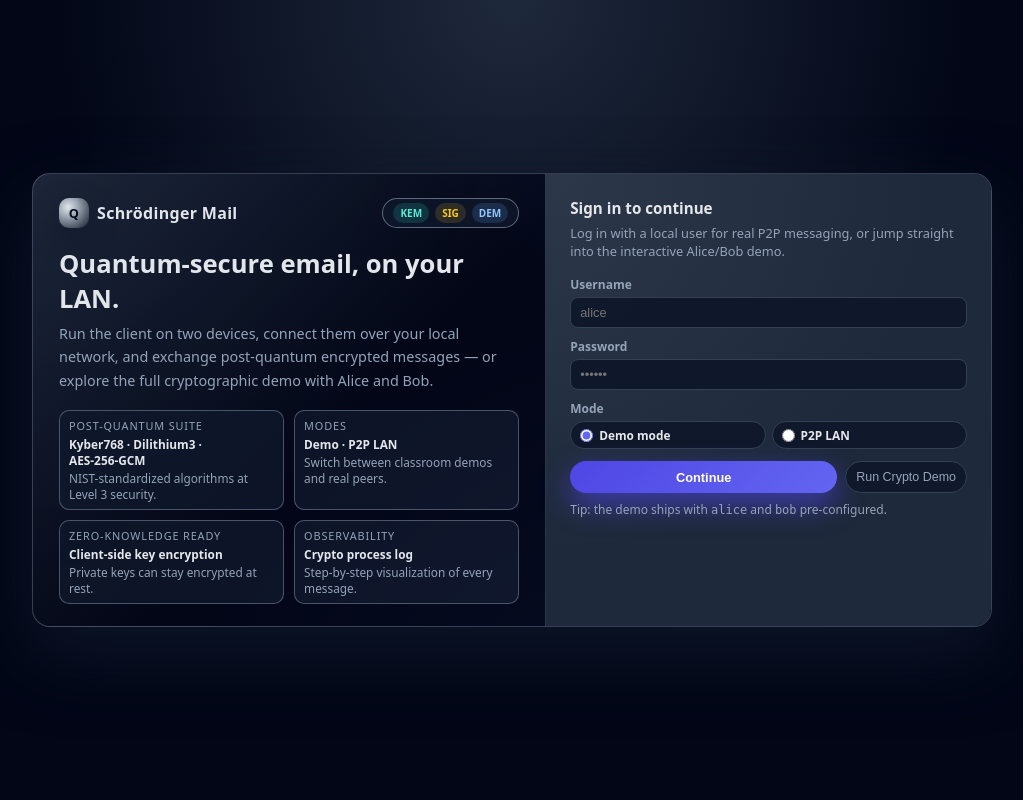
After one commit to rabbive/schrodinger-mail, a Flask app: template templates/home.html in a window 1280 px wide. The commit adds this page. Shown: the whole page, without its empty margins (128-1151 px from the left). Run offline with Flask 3, Linux system fonts and the light colour scheme; the template is opened without the code that fills it, so the values that code supplies are empty; parts of the project's set-up code (start-up, migrations or seed data) failed here and were passed over.

Commit message:
feat: add p2p lan mode and home login page
Co-authored-by: Cursor <cursoragent@cursor.com>

```diff
--- a/app.py
+++ b/app.py
@@ -88,6 +88,13 @@ def _bootstrap() -> None:
             clients[u["username"]] = c
             inboxes[u["username"]] = db.load_emails(u["username"])
     else:
+        # No users in the database yet. In demo mode, create Alice and Bob
+        # so the cryptographic walkthrough works out-of-the-box. When P2P
+        # LAN mode is enabled, we instead wait for explicit registration
+        # so that each node represents a single real user.
+        if config.P2P_ENABLED:
+            logger.info("P2P mode enabled and no users found; waiting for registration.")
+            return
         for name in ("alice", "bob"):
             c = Client(name, mail_server)
             clients[name] = c
@@ -180,6 +187,7 @@ def _current_user() -> Optional[str]:
 
 def _require_auth(f):
     """Decorator: require login via JWT or session."""
+
     @wraps(f)
     def wrapper(*args, **kwargs):
         has_any_password = any(db.get_password_hash(u) for u in clients)
@@ -188,6 +196,7 @@ def _require_auth(f):
             if not user:
                 return jsonify({"error": "Authentication required.", "login_required": True}), 401
         return f(*args, **kwargs)
+
     return wrapper
 
 
@@ -195,6 +204,66 @@ def _notify_ws(username: str, event: str, data: Any = None) -> None:
     """Send a WebSocket notification to a user's room."""
     if socketio:
         socketio.emit(event, data or {}, room=username)
+
+
+def _get_p2p_contact_address(owner: str, recipient: str) -> Optional[str]:
+    """
+    Look up the P2P peer address for *recipient* from *owner*'s contacts.
+
+    Returns a string like ``\"192.168.1.10:6001\"`` or ``None`` if not found.
+    """
+    if not config.P2P_ENABLED:
+        return None
+    try:
+        contacts = db.load_contacts(owner)
+    except Exception:
+        return None
+    for c in contacts:
+        if c.get("username") == recipient and c.get("peer_address"):
+            return str(c["peer_address"])
+    return None
+
+
+def _send_p2p_package(
+    peer_address: str,
+    recipient: str,
+    sender: str,
+    package: Dict[str, Any],
+) -> Optional[str]:
+    """
+    Send an encrypted package directly to a peer node over HTTP.
+
+    Returns ``None`` on success or an error string on failure.
+    """
+    import json
+    import urllib.error
+    import urllib.request
+
+    url = f"http://{peer_address}/p2p/incoming"
+
+    def _b64(b: bytes) -> str:
+        return base64.b64encode(b).decode("ascii")
+
+    payload = {
+        "recipient": recipient,
+        "sender": sender,
+        "encapsulated_key": _b64(package["encapsulated_key"]),
+        "ciphertext": _b64(package["ciphertext"]),
+        "nonce": _b64(package["nonce"]),
+        "tag": _b64(package["tag"]),
+    }
+
+    data = json.dumps(payload).encode("utf-8")
+    req = urllib.request.Request(url, data=data, headers={"Content-Type": "application/json"})
+    try:
+        with urllib.request.urlopen(req, timeout=5) as resp:  # nosec B310
+            if resp.status >= 400:
+                return f"P2P peer returned HTTP {resp.status}"
+    except urllib.error.URLError as exc:
+        return f"Failed to contact P2P peer at {peer_address}: {exc}"
+    except Exception as exc:  # pragma: no cover - defensive
+        return f"Unexpected error contacting P2P peer at {peer_address}: {exc}"
+    return None
 
 
 # ── CSRF Token ───────────────────────────────────────────────────────────────
@@ -234,13 +303,16 @@ def _record_duration(response):
 
 # ── Routes: Pages ────────────────────────────────────────────────────────────
 
+
 @app.route("/")
-def index():
-    return render_template("index.html")
+def home():
+    """Landing page with login + mode selection + demo button."""
+    return render_template("home.html")
 
 
-@app.route("/login")
-def login_page():
+@app.route("/dashboard")
+def dashboard():
+    """Main single-page application (existing dashboard)."""
     return render_template("index.html")
 
 
@@ -367,6 +439,8 @@ def api_state():
             "encrypted_attachments": True,
             "email_threading": True,
         },
+        "mode": "p2p" if config.P2P_ENABLED else "demo",
+        "local_username": _current_user() or session.get("username", ""),
     })
 
 
@@ -502,11 +576,25 @@ def api_send():
         result = client.send_email_with_log(recipient_name, subject, body, encrypt_subject)
 
     pkg = result["package"]
-    db.save_pending(
-        recipient=recipient_name, sender=sender_name,
-        encapsulated_key=pkg["encapsulated_key"], ciphertext=pkg["ciphertext"],
-        nonce=pkg["nonce"], tag=pkg["tag"],
-    )
+
+    # If P2P LAN mode is enabled and we have a peer address configured for
+    # this recipient, send the package directly to the peer node instead of
+    # using the in-memory demo server.
+    peer_address = _get_p2p_contact_address(sender_name, recipient_name)
+    if config.P2P_ENABLED and peer_address:
+        error = _send_p2p_package(peer_address, recipient_name, sender_name, pkg)
+        if error:
+            return jsonify({"error": error}), 502
+    else:
+        # Demo / central mode: store pending package locally.
+        db.save_pending(
+            recipient=recipient_name,
+            sender=sender_name,
+            encapsulated_key=pkg["encapsulated_key"],
+            ciphertext=pkg["ciphertext"],
+            nonce=pkg["nonce"],
+            tag=pkg["tag"],
+        )
 
     sent_subject = subject if not encrypt_subject else result.get("subject", subject)
     level_label = {1: "Password", 2: "PQC", 3: "Hybrid RSA+Kyber"}.get(security_level, "PQC")
@@ -555,10 +643,14 @@ def api_send_forged():
     )
 
     pkg = result["package"]
+    # Forgery demo is always a local / demo operation; do not use P2P path.
     db.save_pending(
-        recipient=recipient_name, sender=sender_name,
-        encapsulated_key=pkg["encapsulated_key"], ciphertext=pkg["ciphertext"],
-        nonce=pkg["nonce"], tag=pkg["tag"],
+        recipient=recipient_name,
+        sender=sender_name,
+        encapsulated_key=pkg["encapsulated_key"],
+        ciphertext=pkg["ciphertext"],
+        nonce=pkg["nonce"],
+        tag=pkg["tag"],
     )
     db.log_audit(sender_name, "send_forged", f"Forged sig demo to {recipient_name}", _get_ip())
 
@@ -689,6 +781,69 @@ def api_replay(username: str):
     return jsonify({"ok": True, "message": f"Replayed the first pending message for {username}."})
 
 
+# ── Routes: P2P LAN Mode ─────────────────────────────────────────────────────
+
+
+@app.route("/p2p/incoming", methods=["POST"])
+def p2p_incoming():
+    """
+    Receive an encrypted package from a peer node on the LAN.
+
+    The payload is expected to be JSON with base64-encoded fields:
+        recipient, sender, encapsulated_key, ciphertext, nonce, tag
+    """
+    if not config.P2P_ENABLED:
+        return jsonify({"error": "P2P mode is disabled on this node."}), 404
+
+    data = request.get_json(force=True)
+    recipient = data.get("recipient", "").strip().lower()
+    sender = data.get("sender", "").strip().lower()
+    enc_b64 = data.get("encapsulated_key")
+    ct_b64 = data.get("ciphertext")
+    nonce_b64 = data.get("nonce")
+    tag_b64 = data.get("tag")
+
+    if not recipient or not sender:
+        return jsonify({"error": "recipient and sender are required."}), 400
+    if recipient not in clients:
+        return jsonify({"error": f"Unknown local recipient '{recipient}'"}), 404
+    if not all([enc_b64, ct_b64, nonce_b64, tag_b64]):
+        return jsonify({"error": "Missing encrypted package fields."}), 400
+
+    try:
+        encapsulated_key = base64.b64decode(enc_b64)
+        ciphertext = base64.b64decode(ct_b64)
+        nonce = base64.b64decode(nonce_b64)
+        tag = base64.b64decode(tag_b64)
+    except Exception as exc:
+        return jsonify({"error": f"Invalid base64 in package: {exc}"}), 400
+
+    package = {
+        "encapsulated_key": encapsulated_key,
+        "ciphertext": ciphertext,
+        "nonce": nonce,
+        "tag": tag,
+    }
+
+    try:
+        mail_server.send_message(sender=sender, recipient=recipient, package=package)
+    except KeyError as exc:
+        return jsonify({"error": str(exc)}), 400
+
+    # Persist a pending record so tests and tooling can inspect queued messages.
+    db.save_pending(
+        recipient=recipient,
+        sender=sender,
+        encapsulated_key=encapsulated_key,
+        ciphertext=ciphertext,
+        nonce=nonce,
+        tag=tag,
+    )
+    db.log_audit(recipient, "p2p_incoming", f"P2P message from {sender}", _get_ip())
+
+    return jsonify({"ok": True})
+
+
 # ── Routes: Reply / Forward ─────────────────────────────────────────────────
 
 @app.route("/api/reply", methods=["POST"])
@@ -776,8 +931,16 @@ def api_add_contact(username: str):
         kyber_fp = crypto_utils.key_fingerprint_short(clients[target].kyber_pk)
         dilithium_fp = crypto_utils.key_fingerprint_short(clients[target].dilithium_pk)
 
-    cid = db.save_contact(owner=username, name=name, username=target,
-                          kyber_fp=kyber_fp, dilithium_fp=dilithium_fp, notes=data.get("notes", ""))
+    cid = db.save_contact(
+        owner=username,
+        name=name,
+        username=target,
+        kyber_fp=kyber_fp,
+        dilithium_fp=dilithium_fp,
+        notes=data.get("notes", ""),
+        peer_address=data.get("peer_address", "").strip(),
+        device_label=data.get("device_label", "").strip(),
+    )
     return jsonify({"ok": True, "contact_id": cid})
 
 
--- a/models.py
+++ b/models.py
@@ -102,6 +102,9 @@ class Contact(Base):
     dilithium_fingerprint = Column(String(200), default="")
     verified = Column(Boolean, default=False)
     notes = Column(Text, default="")
+    # Optional P2P fields for direct LAN delivery
+    peer_address = Column(String(255), default="")  # e.g. "192.168.1.10:6001"
+    device_label = Column(String(100), default="")
 
     owner_user = relationship("User", back_populates="contacts")
 
--- /dev/null
+++ b/templates/home.html
@@ -0,0 +1,375 @@
+<!DOCTYPE html>
+<html lang="en">
+  <head>
+    <meta charset="UTF-8">
+    <title>Schrödinger Mail — Welcome</title>
+    <meta name="viewport" content="width=device-width, initial-scale=1.0">
+    <style>
+      :root {
+        --bg: #0f172a;
+        --surface: #020617;
+        --surface2: #1e293b;
+        --border: #334155;
+        --accent: #6366f1;
+        --accent-soft: rgba(99,102,241,.12);
+        --text: #e5e7eb;
+        --text-dim: #94a3b8;
+        --danger: #f97373;
+      }
+      * { box-sizing: border-box; margin: 0; padding: 0; }
+      body {
+        min-height: 100vh;
+        display: flex;
+        align-items: center;
+        justify-content: center;
+        background: radial-gradient(circle at top, #1e293b 0, #020617 45%, #020617 100%);
+        color: var(--text);
+        font-family: system-ui, -apple-system, BlinkMacSystemFont, "Segoe UI", sans-serif;
+      }
+      .shell {
+        width: 100%;
+        max-width: 960px;
+        margin: 16px;
+        border-radius: 18px;
+        background: linear-gradient(135deg, rgba(148,163,184,.18), transparent 40%),
+                    linear-gradient(225deg, rgba(59,130,246,.12), transparent 40%),
+                    var(--surface);
+        border: 1px solid rgba(148,163,184,.35);
+        box-shadow: 0 28px 70px rgba(15,23,42,.85);
+        overflow: hidden;
+        display: grid;
+        grid-template-columns: minmax(0, 3fr) minmax(0, 2.6fr);
+      }
+      @media (max-width: 900px) {
+        .shell {
+          grid-template-columns: minmax(0, 1fr);
+        }
+        .hero {
+          border-right: none;
+          border-bottom: 1px solid rgba(148,163,184,.3);
+        }
+      }
+      .hero {
+        padding: 24px 26px 22px;
+        border-right: 1px solid rgba(148,163,184,.3);
+        position: relative;
+        overflow: hidden;
+      }
+      .hero-header {
+        display: flex;
+        align-items: center;
+        justify-content: space-between;
+        margin-bottom: 18px;
+      }
+      .logo {
+        display: flex;
+        align-items: center;
+        gap: 8px;
+        font-weight: 700;
+        letter-spacing: .02em;
+      }
+      .logo-mark {
+        width: 30px;
+        height: 30px;
+        border-radius: 10px;
+        background: radial-gradient(circle at 30% 30%, #e5e7eb 0, #9ca3af 35%, #111827 100%);
+        display: flex;
+        align-items: center;
+        justify-content: center;
+        font-size: 0.8rem;
+        color: #020617;
+        box-shadow: 0 10px 25px rgba(15,23,42,.75);
+      }
+      .pill-suite {
+        padding: 4px 10px;
+        border-radius: 999px;
+        border: 1px solid rgba(148,163,184,.6);
+        background: rgba(15,23,42,.9);
+        display: inline-flex;
+        align-items: center;
+        gap: 6px;
+        font-size: 10px;
+        color: var(--text-dim);
+      }
+      .pill-suite span {
+        padding: 3px 7px;
+        border-radius: 999px;
+        font-weight: 600;
+      }
+      .pill-suite span:nth-child(1) { background: rgba(45,212,191,.16); color: #5eead4; }
+      .pill-suite span:nth-child(2) { background: rgba(251,191,36,.14); color: #facc15; }
+      .pill-suite span:nth-child(3) { background: rgba(96,165,250,.16); color: #93c5fd; }
+      .hero-title {
+        font-size: 1.6rem;
+        font-weight: 700;
+        margin-bottom: 6px;
+      }
+      .hero-sub {
+        font-size: 0.9rem;
+        color: var(--text-dim);
+        line-height: 1.6;
+        margin-bottom: 18px;
+      }
+      .hero-grid {
+        display: grid;
+        grid-template-columns: repeat(2, minmax(0, 1fr));
+        gap: 10px;
+        font-size: 0.74rem;
+      }
+      .chip {
+        border-radius: 10px;
+        padding: 7px 9px;
+        background: rgba(15,23,42,.9);
+        border: 1px solid rgba(148,163,184,.45);
+      }
+      .chip-label {
+        font-size: 0.68rem;
+        text-transform: uppercase;
+        letter-spacing: .08em;
+        color: var(--text-dim);
+        margin-bottom: 3px;
+      }
+      .chip-main {
+        font-weight: 600;
+      }
+      .chip-desc {
+        color: var(--text-dim);
+        margin-top: 2px;
+      }
+      .glow-orbit {
+        position: absolute;
+        inset: -40%;
+        background: radial-gradient(circle at 10% 0, rgba(56,189,248,.18), transparent 55%),
+                    radial-gradient(circle at 90% 100%, rgba(129,140,248,.22), transparent 45%);
+        opacity: .25;
+        pointer-events: none;
+      }
+
+      .panel {
+        padding: 24px 24px 22px;
+        background: radial-gradient(circle at 0 0, rgba(148,163,184,.12), transparent 60%),
+                    var(--surface2);
+      }
+      .panel-title {
+        font-size: 0.95rem;
+        font-weight: 600;
+        margin-bottom: 6px;
+      }
+      .panel-sub {
+        font-size: 0.8rem;
+        color: var(--text-dim);
+        margin-bottom: 16px;
+      }
+      .field-group {
+        margin-bottom: 10px;
+      }
+      .field-label {
+        font-size: 0.75rem;
+        font-weight: 600;
+        color: var(--text-dim);
+        margin-bottom: 4px;
+      }
+      .field-input, .field-select {
+        width: 100%;
+        padding: 7px 9px;
+        border-radius: 8px;
+        border: 1px solid var(--border);
+        background: rgba(15,23,42,.96);
+        color: var(--text);
+        font-size: 0.8rem;
+      }
+      .field-input:focus, .field-select:focus {
+        outline: none;
+        border-color: var(--accent);
+        box-shadow: 0 0 0 1px rgba(99,102,241,.6);
+      }
+      .mode-toggle {
+        display: flex;
+        gap: 6px;
+        margin-bottom: 12px;
+      }
+      .mode-pill {
+        flex: 1;
+        border-radius: 999px;
+        border: 1px solid var(--border);
+        background: rgba(15,23,42,.9);
+        padding: 5px 9px;
+        display: flex;
+        align-items: center;
+        gap: 6px;
+        font-size: 0.74rem;
+        cursor: pointer;
+      }
+      .mode-pill input {
+        accent-color: var(--accent);
+      }
+      .mode-pill span {
+        font-weight: 600;
+      }
+      .actions {
+        display: flex;
+        gap: 8px;
+        margin-top: 10px;
+      }
+      .btn-primary {
+        flex: 1;
+        border: none;
+        padding: 8px 10px;
+        border-radius: 999px;
+        background: linear-gradient(135deg, #4f46e5, #6366f1);
+        color: white;
+        font-size: 0.8rem;
+        font-weight: 600;
+        cursor: pointer;
+        box-shadow: 0 12px 28px rgba(79,70,229,.65);
+      }
+      .btn-secondary {
+        border-radius: 999px;
+        background: rgba(15,23,42,.9);
+        border: 1px solid var(--border);
+        color: var(--text-dim);
+        font-size: 0.78rem;
+        padding: 8px 10px;
+        cursor: pointer;
+      }
+      .hint {
+        font-size: 0.75rem;
+        color: var(--text-dim);
+        margin-top: 8px;
+      }
+      .error {
+        font-size: 0.75rem;
+        color: var(--danger);
+        margin-top: 6px;
+      }
+    </style>
+  </head>
+  <body>
+    <div class="shell">
+      <div class="hero">
+        <div class="glow-orbit"></div>
+        <div class="hero-header">
+          <div class="logo">
+            <div class="logo-mark">Q</div>
+            <div>Schrödinger Mail</div>
+          </div>
+          <div class="pill-suite">
+            <span>KEM</span>
+            <span>SIG</span>
+            <span>DEM</span>
+          </div>
+        </div>
+        <div>
+          <div class="hero-title">Quantum-secure email, on your LAN.</div>
+          <p class="hero-sub">
+            Run the client on two devices, connect them over your local network,
+            and exchange post-quantum encrypted messages — or explore the full
+            cryptographic demo with Alice and Bob.
+          </p>
+        </div>
+        <div class="hero-grid">
+          <div class="chip">
+            <div class="chip-label">Post-Quantum Suite</div>
+            <div class="chip-main">Kyber768 · Dilithium3 · AES‑256‑GCM</div>
+            <div class="chip-desc">NIST-standardized algorithms at Level 3 security.</div>
+          </div>
+          <div class="chip">
+            <div class="chip-label">Modes</div>
+            <div class="chip-main">Demo · P2P LAN</div>
+            <div class="chip-desc">Switch between classroom demos and real peers.</div>
+          </div>
+          <div class="chip">
+            <div class="chip-label">Zero-Knowledge Ready</div>
+            <div class="chip-main">Client-side key encryption</div>
+            <div class="chip-desc">Private keys can stay encrypted at rest.</div>
+          </div>
+          <div class="chip">
+            <div class="chip-label">Observability</div>
+            <div class="chip-main">Crypto process log</div>
+            <div class="chip-desc">Step-by-step visualization of every message.</div>
+          </div>
+        </div>
+      </div>
+      <div class="panel">
+        <div class="panel-title">Sign in to continue</div>
+        <div class="panel-sub">
+          Log in with a local user for real P2P messaging, or jump straight into
+          the interactive Alice/Bob demo.
+        </div>
+        <form id="login-form">
+          <div class="field-group">
+            <div class="field-label">Username</div>
+            <input class="field-input" type="text" name="username" id="username" placeholder="alice" required>
+          </div>
+          <div class="field-group">
+            <div class="field-label">Password</div>
+            <input class="field-input" type="password" name="password" id="password" placeholder="••••••">
+          </div>
+          <div class="field-group">
+            <div class="field-label">Mode</div>
+            <div class="mode-toggle">
+              <label class="mode-pill">
+                <input type="radio" name="mode" value="demo" checked>
+                <span>Demo mode</span>
+              </label>
+              <label class="mode-pill">
+                <input type="radio" name="mode" value="p2p">
+                <span>P2P LAN</span>
+              </label>
+            </div>
+          </div>
+          <div class="actions">
+            <button type="submit" class="btn-primary">Continue</button>
+            <button type="button" id="demo-btn" class="btn-secondary">Run Crypto Demo</button>
+          </div>
+          <div class="hint">
+            Tip: the demo ships with <code>alice</code> and <code>bob</code> pre-configured.
+          </div>
+          <div id="error" class="error" style="display:none;"></div>
+        </form>
+      </div>
+    </div>
+    <script>
+      const form = document.getElementById('login-form');
+      const errorEl = document.getElementById('error');
+      const demoBtn = document.getElementById('demo-btn');
+
+      async function login(username, password) {
+        try {
+          const res = await fetch('/api/auth/login', {
+            method: 'POST',
+            headers: {'Content-Type': 'application/json'},
+            body: JSON.stringify({ username, password })
+          });
+          const data = await res.json();
+          if (!res.ok || !data.ok) {
+            throw new Error(data.error || 'Login failed');
+          }
+          // Use session cookie / JWT as configured; SPA will fetch /api/state.
+          window.location.href = '/dashboard';
+        } catch (err) {
+          errorEl.textContent = err.message || 'Login failed';
+          errorEl.style.display = 'block';
+        }
+      }
+
+      form.addEventListener('submit', (e) => {
+        e.preventDefault();
+        errorEl.style.display = 'none';
+        const username = document.getElementById('username').value.trim();
+        const password = document.getElementById('password').value;
+        if (!username) {
+          errorEl.textContent = 'Please enter a username.';
+          errorEl.style.display = 'block';
+          return;
+        }
+        login(username, password);
+      });
+
+      demoBtn.addEventListener('click', () => {
+        // Demo mode: go straight to the dashboard which will boot with Alice/Bob.
+        window.location.href = '/dashboard';
+      });
+    </script>
+  </body>
+  </html>
```
Also changed, not shown: alembic/versions/002_p2p_contact_peer_address.py (added, +27 -0 lines), config.py (+7 -0 lines), database.py (+22 -6 lines), templates/index.html (+26 -5 lines), tests/test_api.py (+1 -0 lines), README.md.
